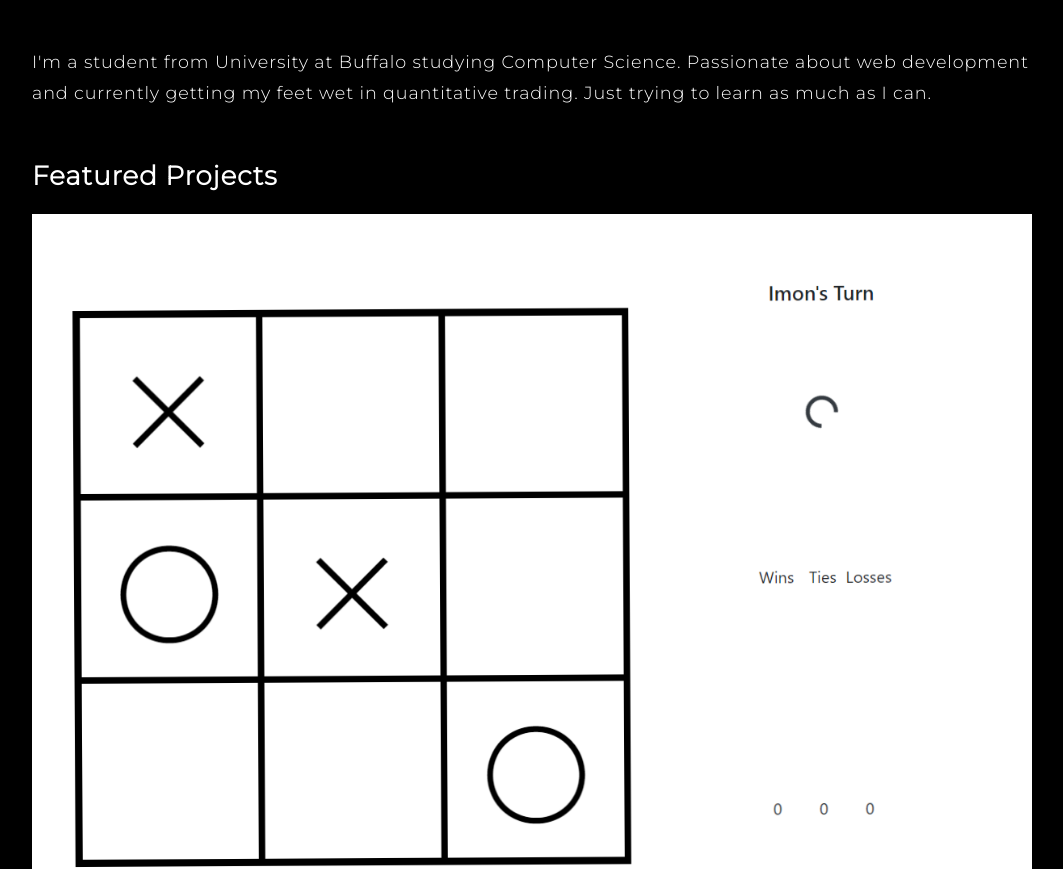
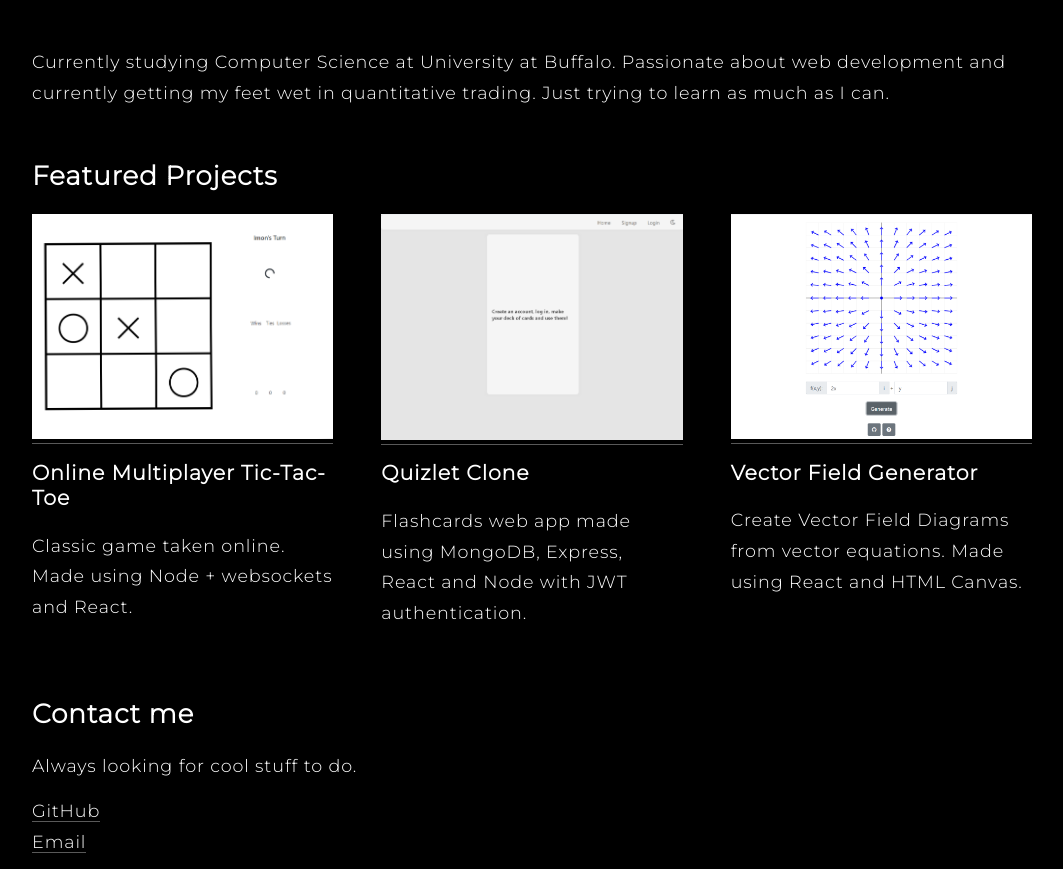
Before and after one commit to Ta7ar/Ta7ar.github.io, a plain HTML site: page index.html in a window 1280 px wide. Shown: the part 121-990 px from the top of the page, without its empty margins (108-1171 px from the left). Drawn offline with Linux system fonts and the light colour scheme.

Commit message:
version 1.0 baby!

```diff
--- a/index.html
+++ b/index.html
@@ -23,9 +23,9 @@
     <header style="margin-top: 75px"><h1>Imon Tatar</h1></header>
     <section class="about">
       <p>
-        I'm a student from University at Buffalo studying Computer Science.
-        Passionate about web development and currently getting my feet wet in
-        quantitative trading. Just trying to learn as much as I can.
+        Currently studying Computer Science at University at Buffalo. Passionate
+        about web development and currently getting my feet wet in quantitative
+        trading. Just trying to learn as much as I can.
       </p>
     </section>
     <section class="projects">
@@ -35,7 +35,7 @@
         style="
           display: grid;
           grid-template-columns: repeat(auto-fit, minmax(300px, auto));
-          grid-gap: 40px;
+          grid-gap: 48px;
           -webkit-box-pack: justify;
           -ms-flex-pack: justify;
           justify-content: space-between;
@@ -50,8 +50,43 @@
             Classic game taken online. Made using Node + websockets and React.
           </p>
         </div>
+        <div class="project">
+          <a href="https://flippycards.herokuapp.com/"
+            ><img src="images/quizlet.png" style="max-width: 100%"
+          /></a>
+          <h3>Quizlet Clone</h3>
+          <p>
+            Flashcards web app made using MongoDB, Express, React and Node with
+            JWT authentication.
+          </p>
+        </div>
+        <div class="project">
+          <a href="https://vector-field-gen.herokuapp.com/"
+            ><img src="images/vector.png" style="max-width: 100%"
+          /></a>
+          <h3>Vector Field Generator</h3>
+          <p>
+            Create Vector Field Diagrams from vector equations. Made using React
+            and HTML Canvas.
+          </p>
+        </div>
       </div>
     </section>
+    <section class="contact">
+      <h2>Contact me</h2>
+      <p>Always looking for cool stuff to do.</p>
+      <ul style="list-style-type: none; padding: 0">
+        <li>
+          <a href="https://github.com/Ta7ar">GitHub</a>
+        </li>
+        <li style="margin-top: 10px">
+          <a href="mailto:imonkall@buffalo.edu">Email</a>
+        </li>
+      </ul>
+    </section>
+    <footer style="margin-top: 100px; height: 150px; color: #969696">
+      © Imon Tatar — 2020
+    </footer>
   </body>
   <style>
     section {
@@ -60,5 +95,19 @@
     section p {
       line-height: 1.75rem;
     }
+    ::selection {
+      color: #b194ee;
+      background-color: black;
+    }
+    * {
+      -webkit-transition: all 0.2s ease-in-out;
+      transition: all 0.2s ease-in-out;
+    }
+
+    a {
+      color: white;
+      text-decoration: none;
+      border-bottom: 1px solid hsla(0, 0%, 100%, 0.35);
+    }
   </style>
 </html>
```
Also changed, not shown: images/quizlet.png (added), images/vector.png (added).
